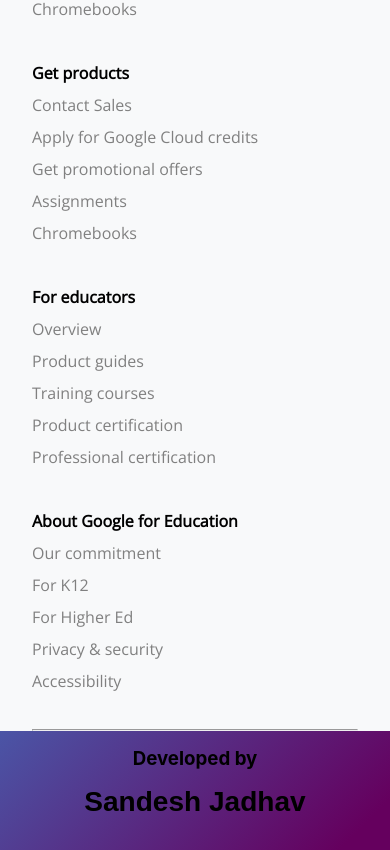
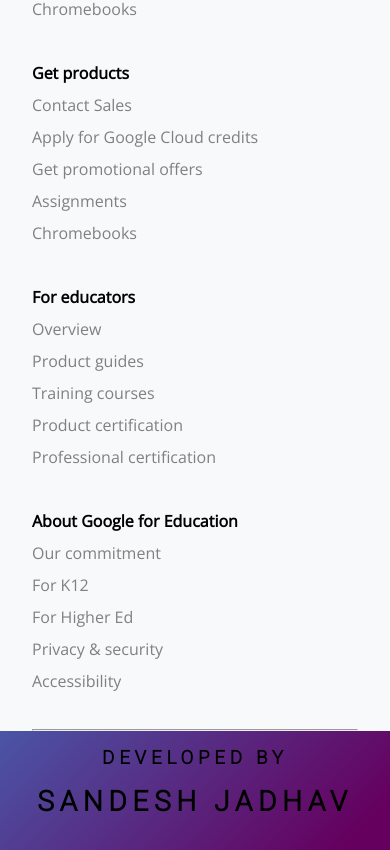
Before and after one commit to sandeshjadhav5/classroom-app, a React (Create React App) app in the folder frontend/: page / in a window 390 px wide. Shown: the part 5040-5890 px from the top of the page. Built offline with nearby package versions, Linux system fonts and the light colour scheme; a web font is replaced by a local one.

Commit message:
changes made in footer ui

```diff
--- a/frontend/src/Components/Footer.css
+++ b/frontend/src/Components/Footer.css
@@ -57,6 +57,9 @@
   animation: gradient 15s ease infinite;
   background-size: 400% 400%;
   background-attachment: fixed;
+  font-family: "Roboto", sans-serif;
+  text-transform: uppercase;
+  letter-spacing: 0.3em;
 }
 
 @keyframes gradient {
@@ -86,4 +89,9 @@
     display: grid;
     grid-template-columns: repeat(1, 1fr);
   }
+  .youCanTest h2 {
+    font-family: "Roboto", sans-serif;
+    text-transform: uppercase;
+    letter-spacing: 0.2em;
+  }
 }
```
